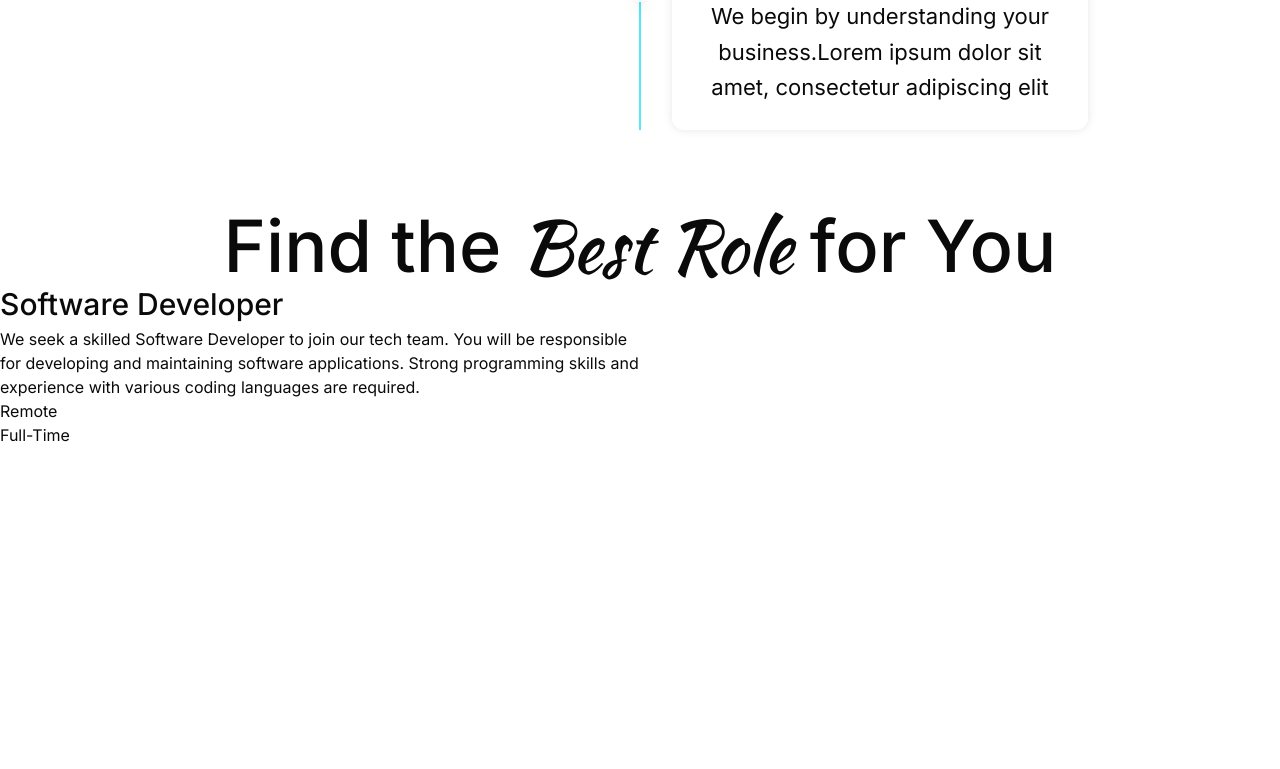
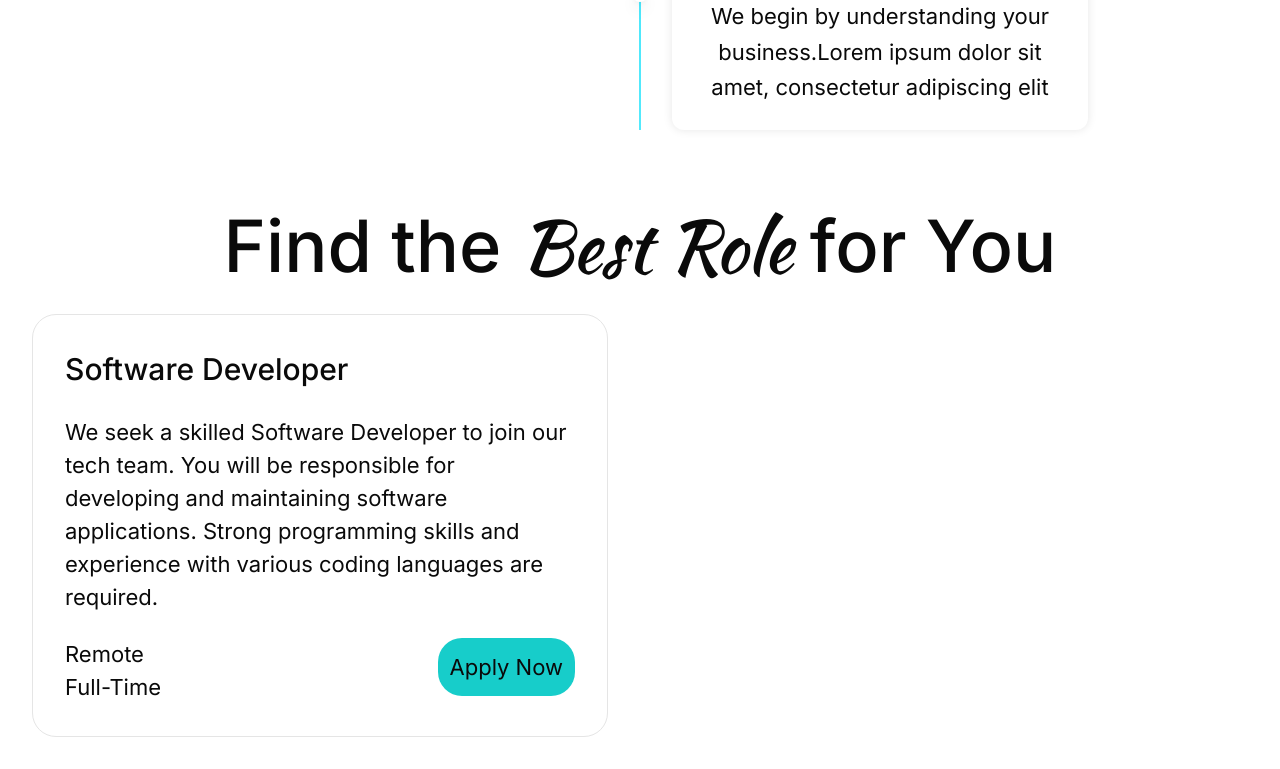
Before and after one commit to Roshen-Perera/ceylon-developers-portfolio, a Next.js app: page /careers in a window 1280 px wide. Shown: the part 2708-3477 px from the top of the page. Before the commit the page ends 3155 px from the top, so only its background shows below. Built offline with nearby package versions, Linux system fonts and the light colour scheme.

Commit message:
Refactor Roles component layout and styling for improved readability

```diff
--- a/components/roles.tsx
+++ b/components/roles.tsx
@@ -7,21 +7,23 @@ const Roles = () => {
         Find the <span className="font-kaushan"> Best Role </span> for You
       </h1>
       <div className="grid grid-cols-2 ">
-        <div>
+        <div className="flex flex-col border-1 p-8 m-8 rounded-3xl gap-6 max-w-2xl">
           <h3 className="text-[30px] font-medium">Software Developer</h3>
-          <p>
+          <p className="text-[22px]">
             We seek a skilled Software Developer to join our tech team. You will
             be responsible for developing and maintaining software applications.
             Strong programming skills and experience with various coding
             languages are required.
           </p>
           <div className="flex flex-row justify-between">
-            <div>
-                <p>Remote</p>
-                <p>Full-Time</p>
+            <div className="text-[22px] gap-4">
+              <p>Remote</p>
+              <p>Full-Time</p>
             </div>
             <div>
-
+              <button className="text-[22px] p-3 text-lg bg-[#17CDCA] rounded-3xl">
+                Apply Now
+              </button>
             </div>
           </div>
         </div>
```
